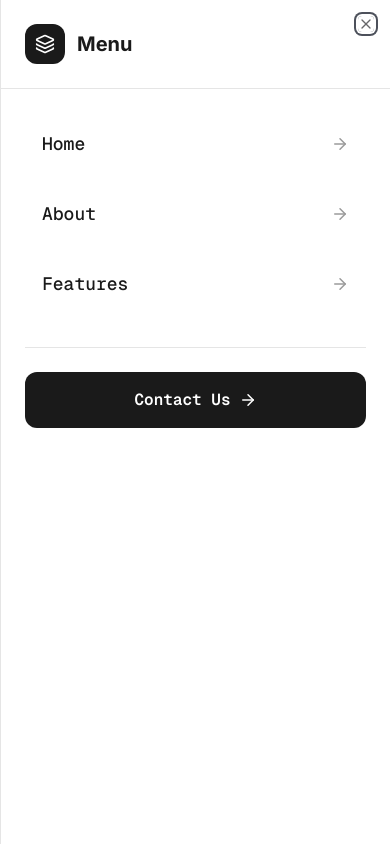
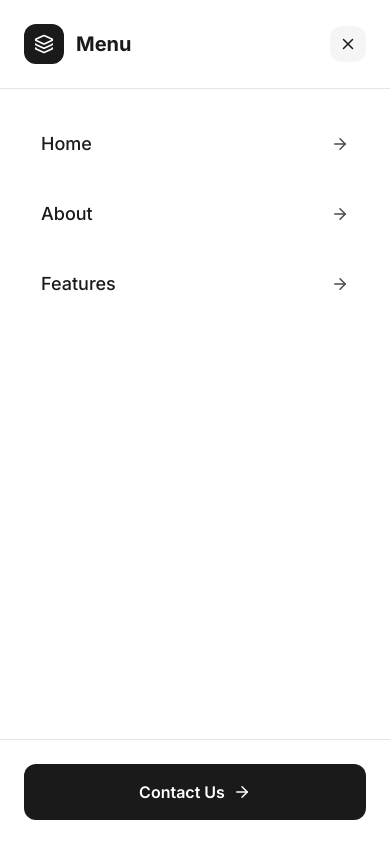
Before and after one commit to FarhanQuadri25/miracle-It-solutions, a Next.js app: page / in a window 390 px wide. Both pictures are taken after a click on the button "Toggle menu". Shown: the top 844 px of the page. Built offline with nearby package versions, Linux system fonts and the light colour scheme; a web font is replaced by a local one.

Commit message:
remove the sheet component and add using div

```diff
--- a/components/navbar.tsx
+++ b/components/navbar.tsx
@@ -1,24 +1,10 @@
 "use client"
 
-import { useState } from "react"
+import { useState, useEffect } from "react"
 import { cn } from "@/lib/utils"
-import { ArrowRight, Menu, Layers } from "lucide-react"
-import { Inter } from "next/font/google"
+import { ArrowRight, Menu, Layers, X } from "lucide-react"
 import Link from "next/link"
-
-import {
-    Sheet,
-    SheetContent,
-    SheetHeader,
-    SheetTitle,
-    SheetTrigger,
-    SheetClose,
-} from "@/components/ui/sheet"
-
-const inter = Inter({
-    subsets: ["latin"],
-    variable: "--font-inter",
-})
+import { inter } from "@/lib/fonts"
 
 const navLinks = [
     { label: "Home", href: "#home" },
@@ -29,19 +15,18 @@ const navLinks = [
 const Navbar = () => {
     const [isOpen, setIsOpen] = useState(false)
 
+    // Lock body scroll when drawer is open
+    useEffect(() => {
+        document.body.style.overflow = isOpen ? "hidden" : ""
+        return () => { document.body.style.overflow = "" }
+    }, [isOpen])
+
     return (
-        <nav
-            className={cn(
-                "px-4 sm:px-8 py-5 max-w-7xl mx-auto border-x-2 relative",
-                inter.className
-            )}
-        >
-            <div className="flex items-center justify-between">
-
-                {/* Left Section */}
-                <div className="flex items-center gap-8">
+        <div className={cn("max-w-7xl mx-auto border-x-2 relative", inter.className)}>
+            <nav className="px-4 sm:px-8 py-5 flex items-center justify-between">
 
                 {/* Logo */}
+                <div className="flex items-center gap-8">
                     <Link
                         href="/#home"
                         className="w-10 h-10 bg-new-dark rounded-xl flex items-center justify-center hover:bg-[#2d2d2d] transition-colors"
@@ -67,80 +52,84 @@ const Navbar = () => {
                 <div className="hidden md:flex items-center gap-4">
                     <Link
                         href="/#contact"
-                        className="bg-new-accent px-5 py-2.5 rounded-full text-new-dark text-sm font-medium flex items-center gap-2 hover:bg-new-dark transition-colors"
+                        className="bg-new-accent px-5 py-2.5 rounded-full text-new-dark text-sm font-medium flex items-center gap-2 hover:bg-new-dark hover:text-white transition-colors"
                     >
                         Contact Us
                         <ArrowRight size={16} />
                     </Link>
                 </div>
 
-                {/* Mobile Sheet */}
-                <Sheet open={isOpen} onOpenChange={setIsOpen}>
-                    <SheetTrigger asChild>
+                {/* Mobile toggle */}
                 <button
                     className="md:hidden w-10 h-10 bg-new-light-color hover:bg-[#e5e5e5] rounded-xl flex items-center justify-center transition-colors"
-                            aria-label="Open menu"
+                    aria-label="Toggle menu"
+                    onClick={() => setIsOpen(true)}
                 >
                     <Menu size={20} className="text-new-dark" />
                 </button>
-                    </SheetTrigger>
+            </nav>
 
-                    <SheetContent
-                        side="right"
-                        className="w-full sm:w-[400px] bg-white border-l border-[#e5e5e5] p-0"
+            {/* Backdrop */}
+            <div
+                onClick={() => setIsOpen(false)}
+                className={cn(
+                    "fixed inset-0 bg-black/40 z-40 transition-opacity duration-300 md:hidden",
+                    isOpen ? "opacity-100 pointer-events-auto" : "opacity-0 pointer-events-none"
+                )}
+            />
+
+            {/* Drawer */}
+            <div
+                className={cn(
+                    "fixed top-0 right-0 h-full w-full sm:w-[380px] bg-white z-50 shadow-2xl transition-transform duration-300 ease-in-out md:hidden flex flex-col",
+                    isOpen ? "translate-x-0" : "translate-x-full"
+                )}
             >
-                        <SheetHeader className="p-6 border-b border-[#e5e5e5]">
+                {/* Drawer Header */}
+                <div className="flex items-center justify-between p-6 border-b border-[#e5e5e5]">
                     <div className="flex items-center gap-3">
                         <div className="w-10 h-10 bg-new-dark rounded-xl flex items-center justify-center">
                             <Layers className="w-5 h-5 text-white" strokeWidth={2} />
                         </div>
-                                <SheetTitle
-                                    className={cn(
-                                        "text-xl font-bold text-new-dark",
-                                        inter.className
-                                    )}
+                        <span className="text-xl font-bold text-new-dark">Menu</span>
+                    </div>
+                    <button
+                        onClick={() => setIsOpen(false)}
+                        className="w-9 h-9 rounded-xl bg-new-light-color hover:bg-[#e5e5e5] flex items-center justify-center transition-colors"
+                        aria-label="Close menu"
                     >
-                                    Menu
-                                </SheetTitle>
+                        <X size={18} className="text-new-dark" />
+                    </button>
                 </div>
-                        </SheetHeader>
 
-                        {/* Mobile Nav Links */}
-                        <div className="flex flex-col p-6">
-                            <nav className="space-y-2">
+                {/* Drawer Nav Links */}
+                <div className="flex flex-col p-6 gap-2 flex-1">
                     {navLinks.map((link) => (
-                                    <SheetClose asChild key={link.label}>
                         <Link
+                            key={link.label}
                             href={`/${link.href}`}
-                                            className="flex items-center justify-between p-4 rounded-xl text-new-dark font-medium transition-all hover:bg-new-light-color hover:pl-6 border border-transparent hover:border-[#e5e5e5]"
+                            onClick={() => setIsOpen(false)}
+                            className="flex items-center justify-between p-4 rounded-xl text-new-dark font-medium hover:bg-new-light-color hover:pl-6 border border-transparent hover:border-[#e5e5e5] transition-all duration-200"
                         >
                             <span className="text-lg">{link.label}</span>
-                                            <ArrowRight
-                                                size={18}
-                                                className="text-[#9a9a9a]"
-                                            />
+                            <ArrowRight size={18} className="text-new-neutral" />
                         </Link>
-                                    </SheetClose>
                     ))}
-                            </nav>
+                </div>
 
-                            {/* Mobile CTA */}
-                            <div className="mt-8 pt-6 border-t border-[#e5e5e5]">
-                                <SheetClose asChild>
+                {/* Drawer CTA */}
+                <div className="p-6 border-t border-[#e5e5e5]">
                     <Link
                         href="/#contact"
+                        onClick={() => setIsOpen(false)}
                         className="flex items-center justify-center gap-2 w-full bg-new-dark text-white py-4 rounded-xl font-semibold hover:bg-[#2d2d2d] transition-colors"
                     >
                         Contact Us
                         <ArrowRight size={18} />
                     </Link>
-                                </SheetClose>
                 </div>
             </div>
-                    </SheetContent>
-                </Sheet>
         </div>
-        </nav>
     )
 }
 
```
Lines whose indentation alone changed are shown as unchanged.
